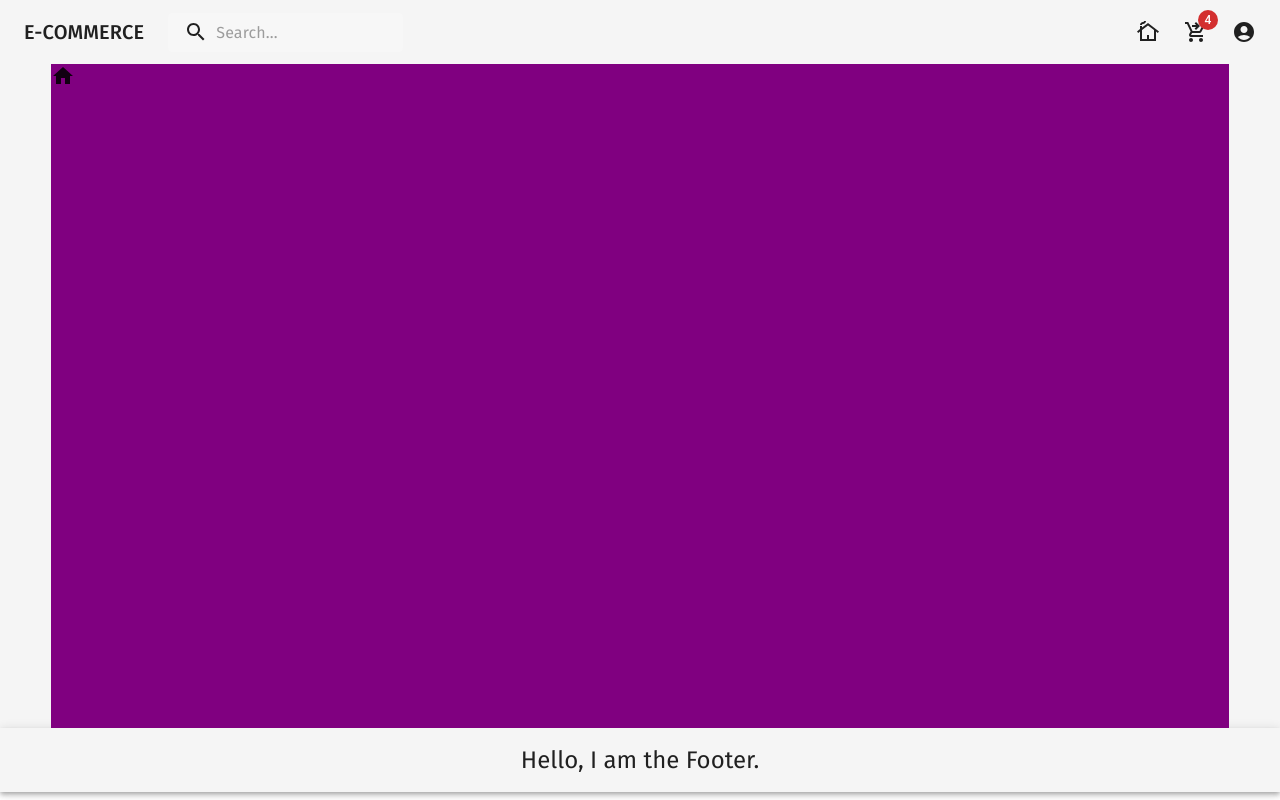
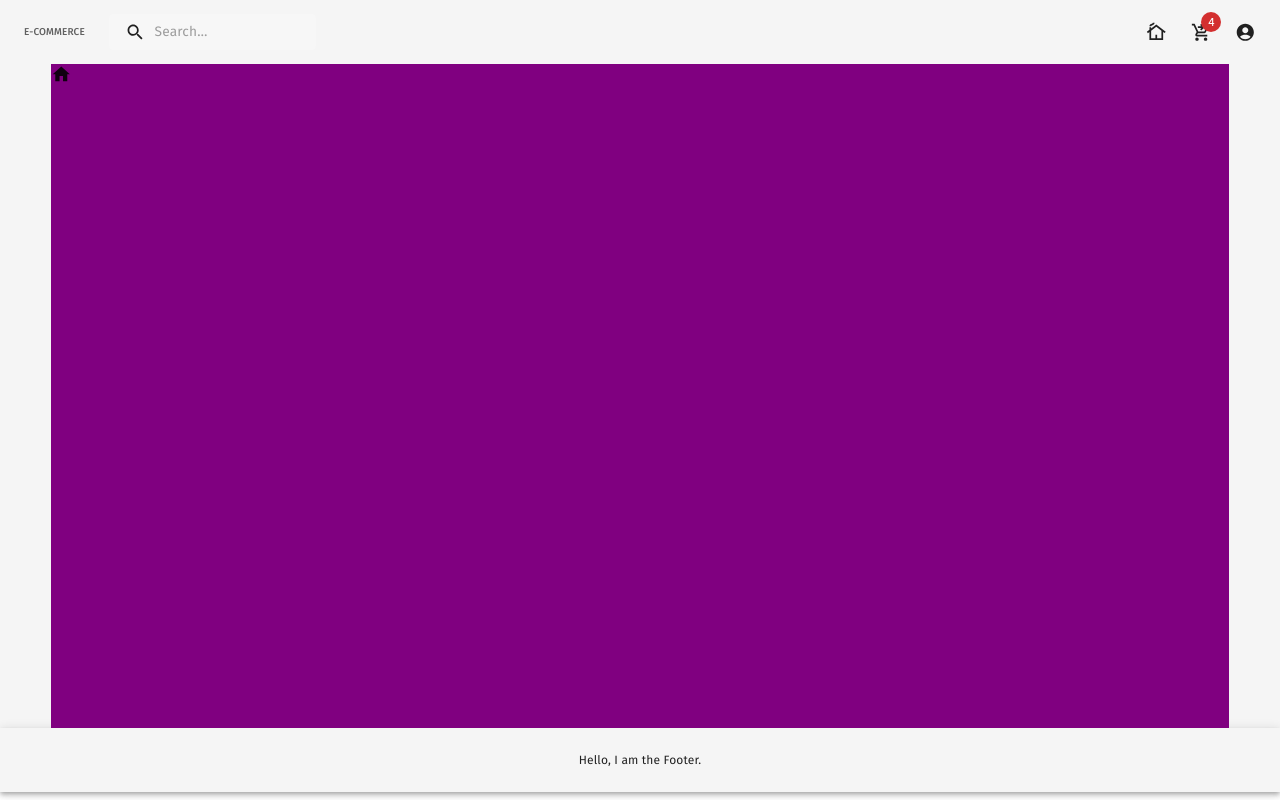
Before and after one commit to program-training/class-6-store-front, a React (Vite) app: page / in a window 1280 px wide. Built offline with nearby package versions, Linux system fonts and the light colour scheme.

Commit message:
something

```diff
--- a/package.json
+++ b/package.json
@@ -14,6 +14,7 @@
     "@emotion/styled": "^11.11.0",
     "@mui/icons-material": "^5.14.18",
     "@mui/material": "^5.14.18",
+    "axios": "^1.6.2",
     "react": "^18.2.0",
     "react-dom": "^18.2.0",
     "react-router-dom": "^6.19.0"
--- a/src/App.tsx
+++ b/src/App.tsx
@@ -1,5 +1,3 @@
-
-
 import { BrowserRouter, Route, Routes } from 'react-router-dom'
 import './App.css'
 import Layout from './pages/Layout'
@@ -8,24 +6,29 @@ import SignUp from './pages/SignUp'
 import Cart from './pages/Cart'
 import Products from './pages/Products'
 import Product from './pages/Product'
+import { themeSettings } from "./palette/theme"
+import { createTheme } from '@mui/material/styles'
+import { useMemo } from 'react'
+import { ThemeProvider } from "@mui/material"
 
 function App() {
-
-
+  const theme = useMemo(() => createTheme(themeSettings), [])
   return (
     <>
-    <BrowserRouter>
-    <Routes>
-      <Route element={<Layout/>}>
-        <Route path='/' element={<Home/>}/>
-        <Route path='/login' element={<Login/>}/>
-        <Route path='/signUp' element={<SignUp/>}/>
-        <Route path='/cart' element={<Cart/>}/>
-        <Route path='/products' element={<Products/>}/>
-        <Route path='/product' element={<Product/>}/>
-      </Route>
-    </Routes>
-    </BrowserRouter>
+      <BrowserRouter>
+        <ThemeProvider theme={theme}>
+          <Routes>
+            <Route element={<Layout />}>
+              <Route path='/' element={<Home />} />
+              <Route path='/login' element={<Login />} />
+              <Route path='/signUp' element={<SignUp />} />
+              <Route path='/cart' element={<Cart />} />
+              <Route path='/products' element={<Products />} />
+              <Route path='/product:id' element={<Product />} />
+            </Route>
+          </Routes>
+        </ThemeProvider>
+      </BrowserRouter>
     </>
   )
 }
--- a/src/pages/Product.tsx
+++ b/src/pages/Product.tsx
@@ -1,10 +1,122 @@
+import Card from '@mui/material/Card';
+import CardMedia from '@mui/material/CardMedia';
+import CardContent from '@mui/material/CardContent';
+import IconButton from '@mui/material/IconButton';
+import Typography from '@mui/material/Typography';
+import AddShoppingCartIcon from "@mui/icons-material/AddShoppingCart";
+import { Grid, Stack, useTheme } from '@mui/material';
+import { themeSettings } from '../palette/theme';
+import { useNavigate } from 'react-router-dom';
 
-const Product = () => {
-  return (
-    <div>
-      Product
-    </div>
-  )
+export interface Product {
+  id: number;
+  title: string;
+  image: string;
+  price: number;
+  description: string;
+  category: string;
+  clickCount: number;
+  quantity: number;
+  attributes: Attributes[];
+}
+export interface Attributes {
+  key: string;
+  value: number | string;
 }
 
-export default Product
+export default function RecipeReviewCard(product: Product) {
+  const { palette } = useTheme()
+  const navigate = useNavigate();
+
+  const handleClick = (productId: string) => {
+    navigate(`/products/${productId}`);
+  };
+
+  // const handleCartClick = (productId: string) => {
+
+  // }
+
+  return (
+    <Grid>
+    <Card onClick={() => handleClick(product.id.toString())}
+      sx={{
+        margin: "1em",
+        width: "15em",
+        display: "flex",
+        flexDirection: "column",
+        alignItems: "flex-start",
+        transition: "box-shadow 0.3s, transform 0.3s",
+        ":hover": {
+          boxShadow: "0px 8px 16px rgba(0, 0, 0, 0.2)",
+          transform: "translateY(-10px)",
+        },
+      }}
+    >
+      <CardMedia
+        component="img"
+        height="150em"
+        image={product.image}
+        alt={product.title}
+      />
+
+      <CardContent>
+        <Typography
+          variant="h2"
+          sx={{
+            overflow: "hidden",
+            textOverflow: "ellipsis",
+            height: "2em",
+            color: themeSettings.palette.grey[800],
+          }}
+        >
+          {product.category}
+        </Typography>
+        <Typography
+          variant="h3"
+          color={palette.grey[800]}
+          sx={{
+            overflow: "hidden",
+            textOverflow: "ellipsis",
+            height: "2em",
+          }}
+        >
+          {product.title}
+        </Typography>
+      </CardContent>
+      <Stack
+        direction="row"
+        alignItems="center"
+        sx={{
+          width: "100%",
+          justifyContent: "space-between",
+          padding: "0.5em",
+        }}
+      >
+        <Typography
+          variant="h3"
+          sx={{
+            overflow: "hidden",
+            textOverflow: "ellipsis",
+            height: "1em",
+            color: themeSettings.palette.teal[700],
+          }}
+        >
+          ${product.price}
+        </Typography>
+        <IconButton
+          sx={{
+            color: themeSettings.palette.teal[800],
+            justifySelf: "top",
+            "&:hover": {
+              backgroundColor: themeSettings.palette.teal[800],
+              color: themeSettings.palette.teal[100],
+            },
+          }}
+        >
+          <AddShoppingCartIcon />
+        </IconButton>
+      </Stack>
+    </Card>
+    </Grid>
+  );
+}
--- /dev/null
+++ b/src/palette/extended-theme.tsx
@@ -0,0 +1,11 @@
+import { Palette, PaletteColor } from "@mui/material/styles/createPalette";
+
+declare module "@mui/material/styles/createPalette" {
+    interface PaletteColor {
+        [key: number]: string;
+    }
+}
+
+interface Palette {
+    tertiary: PaletteColor;
+}
--- /dev/null
+++ b/src/palette/theme.tsx
@@ -0,0 +1,123 @@
+export const tokens = {
+    grey: {
+        50: "#fafafa",
+        100: "#f5f5f5",
+        200: "#eeeeee",
+        300: "#e0e0e0",
+        400: "#bdbdbd",
+        500: "#9e9e9e",
+        600: "#757575",
+        700: "#616161",
+        800: "#424242",
+        900: "#212121"
+    },
+    primary: {
+        // light green
+        100: "#d0fcf4",
+        200: "#a0f9e9",
+        300: "#71f5de",
+        400: "#41f2d3",
+        500: "#12efc8",
+        600: "#0ebfa0",
+        700: "#0b8f78",
+        800: "#076050",
+        900: "#043028",
+    },
+    secondary: {
+        // yellow
+        100: "#fcf0dd",
+        200: "#fae1bb",
+        300: "#f7d299",
+        400: "#f5c377",
+        500: "#f2b455",
+        600: "#c29044",
+        700: "#916c33",
+        800: "#614822",
+        900: "#302411",
+    },
+    tertiary: {
+        // purple
+        500: "#8884d8",
+    },
+    teal: {
+        50: "#e0f2f1",
+        100: "#b2dfdb",
+        200: "#80cbc4",
+        300: "#4db6ac",
+        400: "#26a69a",
+        500: "#009688",
+        600: "#00897b",
+        700: "#00796b",
+        800: "#00695c",
+        900: "#004d40"
+    },
+    background: {
+        light: "#2d2d34",
+        main: "#1f2026",
+    },
+};
+
+// mui theme settings
+export const themeSettings = {
+    palette: {
+        primary: {
+            ...tokens.primary,
+            main: tokens.primary[500],
+            light: tokens.primary[400],
+        },
+        secondary: {
+            ...tokens.secondary,
+            main: tokens.secondary[500],
+        },
+        tertiary: {
+            ...tokens.tertiary,
+        },
+        grey: {
+            ...tokens.grey,
+            main: tokens.grey[500],
+        },
+        background: {
+            default: tokens.background.main,
+            light: tokens.background.light,
+        },
+        teal: {
+            ...tokens.teal,
+            main: tokens.teal[500],
+        }
+    },
+    typography: {
+        fontFamily: ["Inter", "sans-serif"].join(","),
+        fontSize: 12,
+        h1: {
+            fontFamily: ["Inter", "sans-serif"].join(","),
+            fontSize: 32,
+        },
+        h2: {
+            fontFamily: ["Inter", "sans-serif"].join(","),
+            fontSize: 24,
+        },
+        h3: {
+            fontFamily: ["Inter", "sans-serif"].join(","),
+            fontSize: 20,
+            fontWeight: 800,
+            color: tokens.grey[200],
+        },
+        h4: {
+            fontFamily: ["Inter", "sans-serif"].join(","),
+            fontSize: 14,
+            fontWeight: 600,
+            color: tokens.grey[300],
+        },
+        h5: {
+            fontFamily: ["Inter", "sans-serif"].join(","),
+            fontSize: 12,
+            fontWeight: 400,
+            color: tokens.grey[500],
+        },
+        h6: {
+            fontFamily: ["Inter", "sans-serif"].join(","),
+            fontSize: 10,
+            color: tokens.grey[700],
+        },
+    },
+};
```
Also changed, not shown: 1 other file (tests, documents, lock files or other folders).
